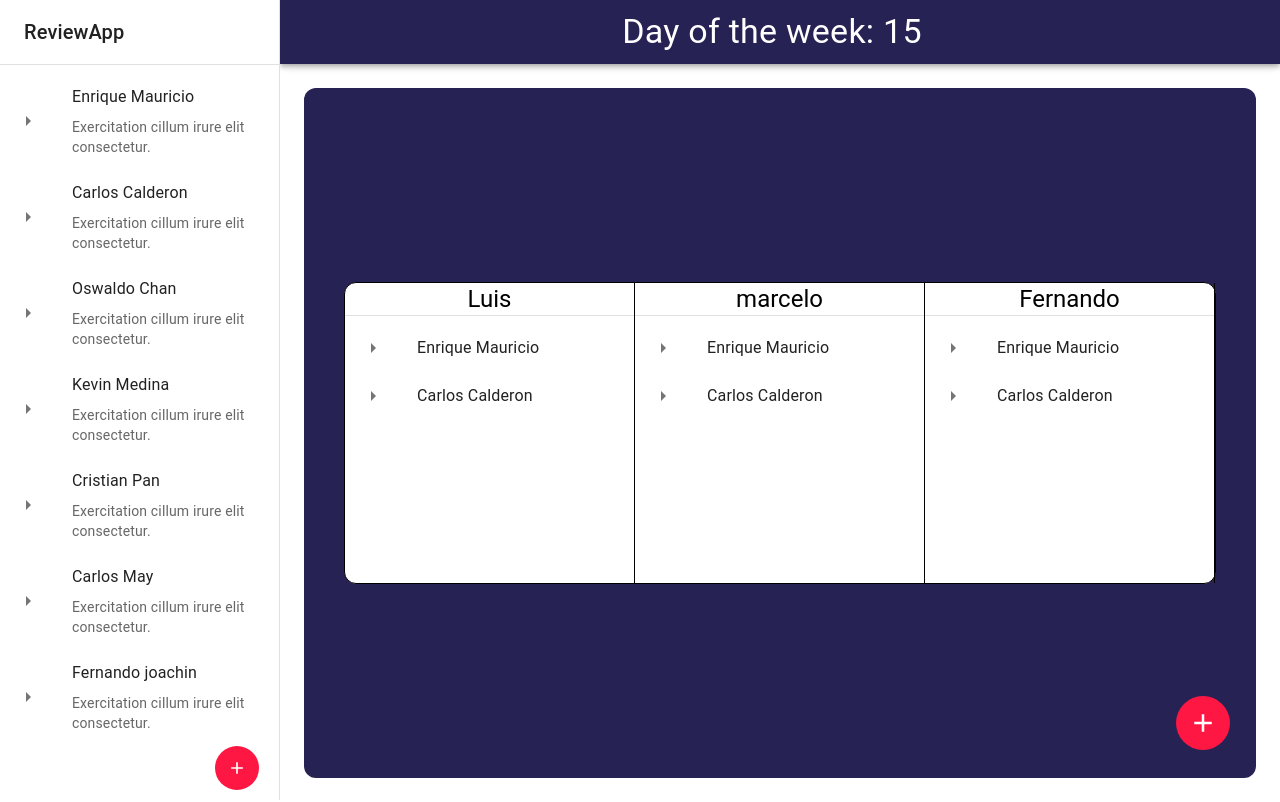
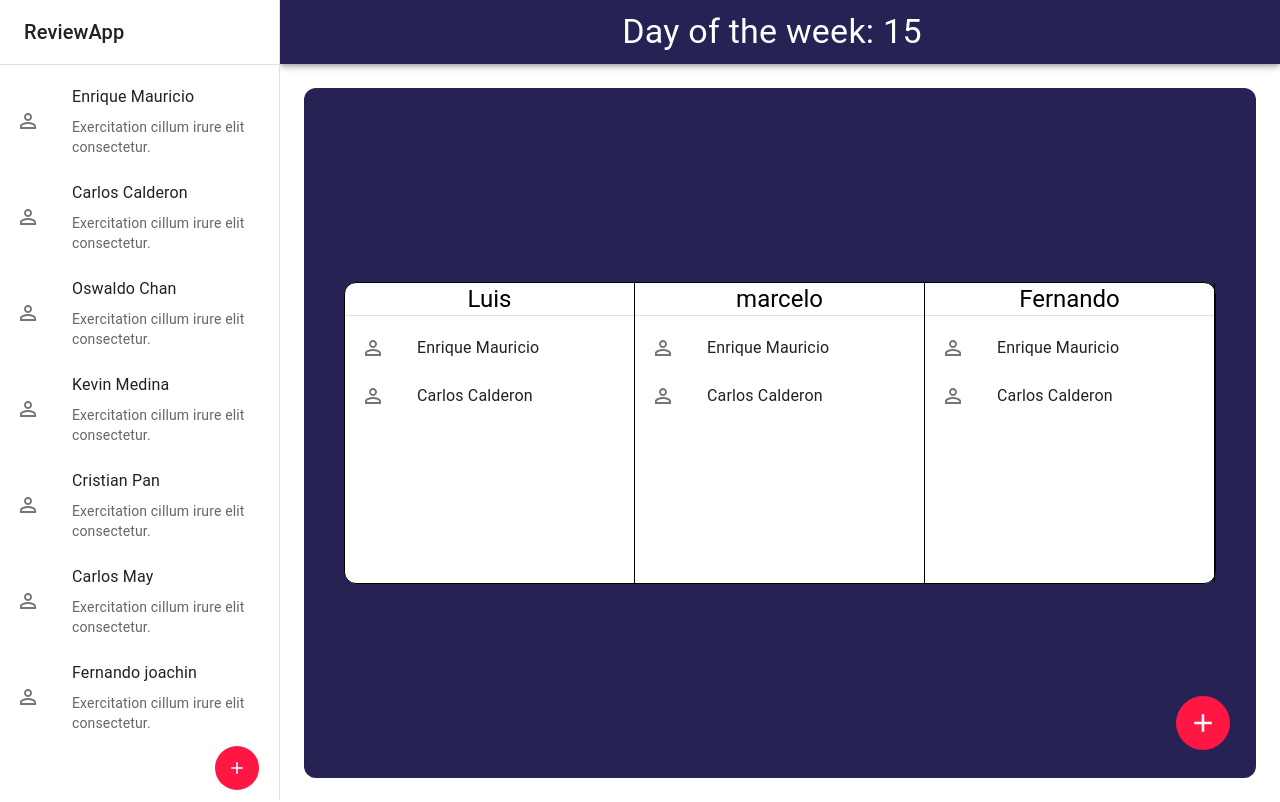
Before and after one commit to jfer1990/resume-parser, a React (Vite) app: page / in a window 1280 px wide. Built offline with nearby package versions, Linux system fonts and the light colour scheme.

Commit message:
cambiar icono

```diff
--- a/src/reviewers/components/ReviewerItem.jsx
+++ b/src/reviewers/components/ReviewerItem.jsx
@@ -1,4 +1,4 @@
-import { ArrowRight } from "@mui/icons-material";
+import { PersonOutline } from "@mui/icons-material";
 import {
   Divider,
   Grid,
@@ -30,7 +30,7 @@ export const ReviewerItem = ({ reviewer }) => {
           <ListItem key={text} disablePadding>
             <ListItemButton>
               <ListItemIcon>
-                <ArrowRight />
+                <PersonOutline />
               </ListItemIcon>
               <Grid container>
                 <ListItemText primary={text} />
--- a/src/reviewers/components/StudentItem.jsx
+++ b/src/reviewers/components/StudentItem.jsx
@@ -6,7 +6,7 @@ import {
   ListItemIcon,
   ListItemText,
 } from "@mui/material";
-import { ArrowRight } from "@mui/icons-material";
+import { PersonOutline } from "@mui/icons-material";
 
 export const StudentItem = ({ student }) => {
   return (
@@ -14,7 +14,7 @@ export const StudentItem = ({ student }) => {
       <ListItem key={student} disablePadding>
         <ListItemButton>
           <ListItemIcon>
-            <ArrowRight />
+            <PersonOutline />
           </ListItemIcon>
           <Grid container>
             <ListItemText primary={student} />
```
